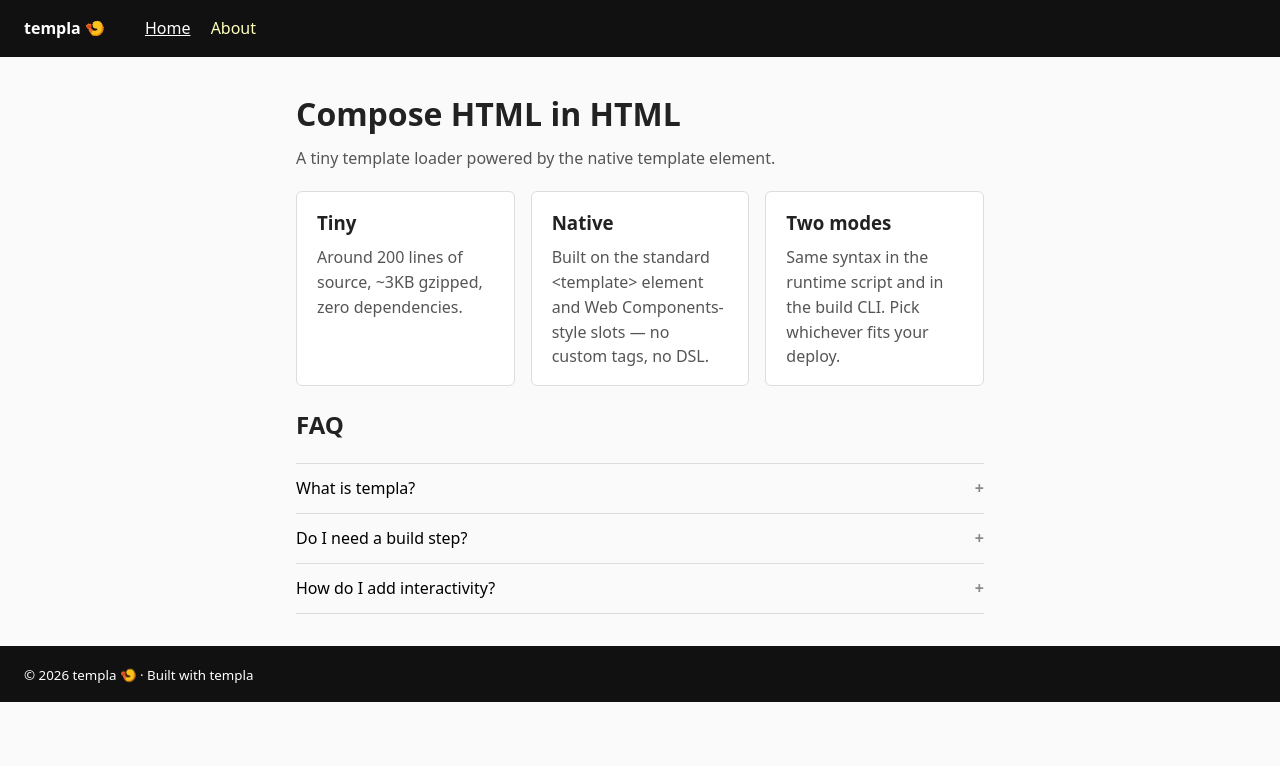
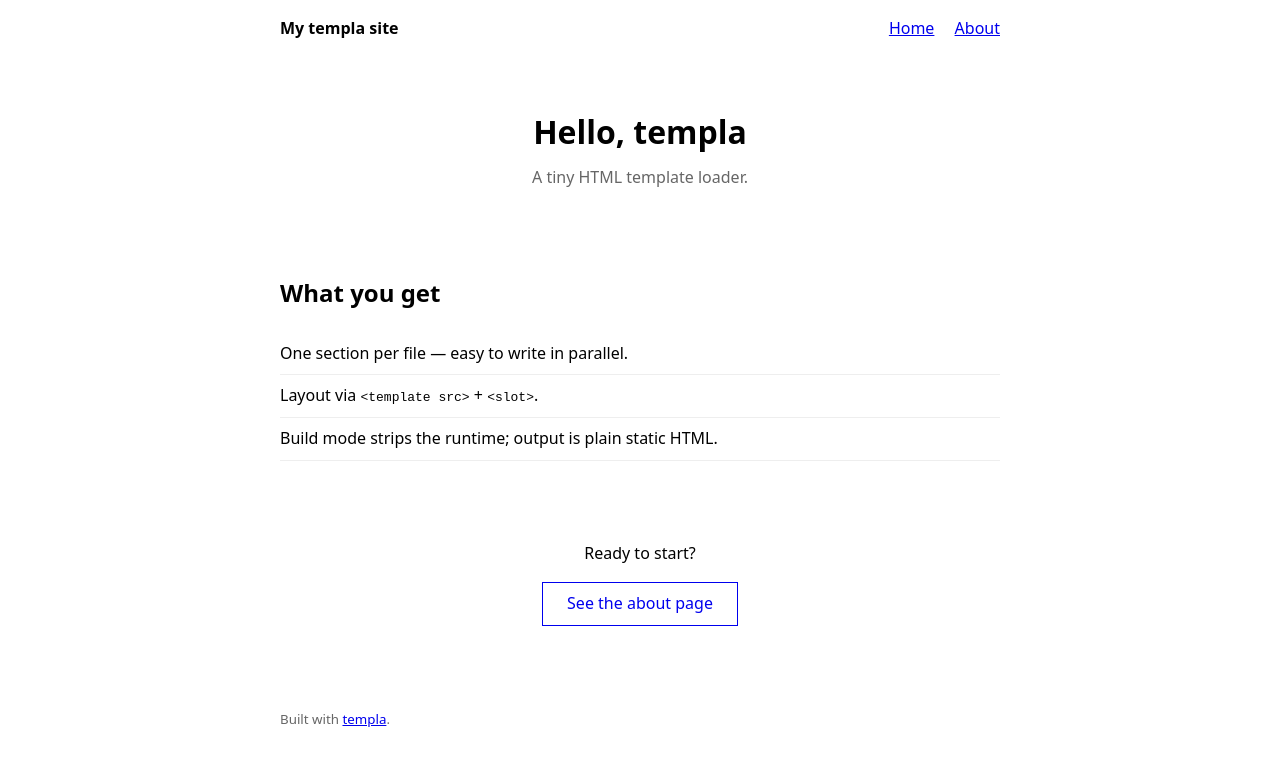
Before and after one commit to yjmtmtk/templa-js, a website: page examples/index.html in a window 1280 px wide. Drawn offline with nearby package versions, Linux system fonts and the light colour scheme.

Commit message:
Rewrite examples/ to mirror the section-separated scaffold

```diff
--- a/examples/_layouts/main.html
+++ /dev/null
@@ -1,12 +0,0 @@
-<header>
-  <strong>templa 🍤</strong>
-  <nav>
-    <slot name="nav"></slot>
-  </nav>
-</header>
-<main>
-  <slot></slot>
-</main>
-<footer>
-  <small>&copy; 2026 templa 🍤 &middot; Built with templa</small>
-</footer>
--- a/examples/_partials/card.html
+++ /dev/null
@@ -1,9 +0,0 @@
-<style data-merge="style.css">
-  .card { background: #fff; border: 1px solid #ddd; border-radius: 6px; padding: 1rem 1.25rem; }
-  .card h3 { margin: 0 0 .5rem; }
-  .card p { margin: 0; color: #555; }
-</style>
-<article class="card">
-  <h3>{{title}}</h3>
-  <p>{{body}}</p>
-</article>
--- /dev/null
+++ b/examples/_partials/common-footer.html
@@ -0,0 +1,3 @@
+<footer>
+  <small>Built with <a href="https://github.com/yjmtmtk/templa">templa</a>.</small>
+</footer>
--- /dev/null
+++ b/examples/_partials/common-head.html
@@ -0,0 +1,4 @@
+<meta charset="utf-8" />
+<meta name="viewport" content="width=device-width, initial-scale=1" />
+<title>{{title}}</title>
+<link rel="stylesheet" href="./style.css" />
--- /dev/null
+++ b/examples/_partials/common-header.html
@@ -0,0 +1,7 @@
+<header>
+  <strong>My templa site</strong>
+  <nav>
+    <a href="./index.html">Home</a>
+    <a href="./about.html">About</a>
+  </nav>
+</header>
--- /dev/null
+++ b/examples/_partials/common-layout.html
@@ -0,0 +1,5 @@
+<template src="common-header.html"></template>
+<main>
+  <slot></slot>
+</main>
+<template src="common-footer.html"></template>
--- a/examples/_partials/faq.html
+++ /dev/null
@@ -1,48 +0,0 @@
-<style data-merge="style.css">
-  .faq-item { border-top: 1px solid #ddd; }
-  .faq-item:last-child { border-bottom: 1px solid #ddd; }
-  .faq-item button {
-    width: 100%; text-align: left; padding: .75rem 0;
-    background: none; border: none; font: inherit; cursor: pointer;
-    display: flex; justify-content: space-between; align-items: center;
-  }
-  .faq-item button::after { content: '+'; color: #888; font-weight: bold; }
-  .faq-item.active button::after { content: '−'; }
-  .faq-item div[x-show] { padding: 0 0 1rem; color: #555; }
-</style>
-<section class="faq" x-data="{ open: null }">
-  <h2>FAQ</h2>
-
-  <div class="faq-item" :class="{ active: open === 1 }">
-    <button type="button" @click="open = open === 1 ? null : 1">
-      What is templa?
-    </button>
-    <div x-show="open === 1">
-      A tiny HTML template loader that lets you compose pages from
-      <code>&lt;template src&gt;</code> partials, with Handlebars-style
-      variables and Web Components-style slots.
-    </div>
-  </div>
-
-  <div class="faq-item" :class="{ active: open === 2 }">
-    <button type="button" @click="open = open === 2 ? null : 2">
-      Do I need a build step?
-    </button>
-    <div x-show="open === 2">
-      No. Drop the runtime script into a page and it works. For SEO or
-      faster first paint, run <code>npx @yjmtmtk/templa build</code> to
-      pre-render to static HTML.
-    </div>
-  </div>
-
-  <div class="faq-item" :class="{ active: open === 3 }">
-    <button type="button" @click="open = open === 3 ? null : 3">
-      How do I add interactivity?
-    </button>
-    <div x-show="open === 3">
-      Pair templa with <a href="https://alpinejs.dev/" target="_blank" rel="noopener">Alpine.js</a>.
-      templa composes the page; Alpine reacts to user input. This very
-      accordion is powered by Alpine.
-    </div>
-  </div>
-</section>
--- a/examples/_partials/hero.html
+++ /dev/null
@@ -1,8 +0,0 @@
-<style data-merge="style.css">
-  .hero h1 { margin: 0 0 .5rem; font-size: 2rem; }
-  .hero p  { margin: 0; color: #555; }
-</style>
-<section class="hero">
-  <h1>{{heading}}</h1>
-  <p>{{subheading}}</p>
-</section>
--- /dev/null
+++ b/examples/_partials/index-cta.html
@@ -0,0 +1,8 @@
+<style data-merge="style.css">
+  .index-cta { padding: var(--space-5) 0; text-align: center; }
+  .index-cta a { display: inline-block; padding: var(--space-2) var(--space-4); border: 1px solid currentColor; text-decoration: none; }
+</style>
+<section class="index-cta">
+  <p>Ready to start?</p>
+  <a href="./about.html">See the about page</a>
+</section>
--- /dev/null
+++ b/examples/_partials/index-features.html
@@ -0,0 +1,13 @@
+<style data-merge="style.css">
+  .index-features { padding: var(--space-5) 0; }
+  .index-features ul { list-style: none; padding: 0; margin: 0; }
+  .index-features li { padding: var(--space-2) 0; border-bottom: 1px solid #eee; }
+</style>
+<section class="index-features">
+  <h2>What you get</h2>
+  <ul>
+    <li>One section per file — easy to write in parallel.</li>
+    <li>Layout via <code>&lt;template src&gt;</code> + <code>&lt;slot&gt;</code>.</li>
+    <li>Build mode strips the runtime; output is plain static HTML.</li>
+  </ul>
+</section>
--- /dev/null
+++ b/examples/_partials/index-hero.html
@@ -0,0 +1,9 @@
+<style data-merge="style.css">
+  .index-hero { padding: var(--space-6) 0 var(--space-5); text-align: center; }
+  .index-hero h1 { margin: 0 0 var(--space-2); font-size: 2rem; }
+  .index-hero p { margin: 0; color: #666; }
+</style>
+<section class="index-hero">
+  <h1>Hello, templa</h1>
+  <p>A tiny HTML template loader.</p>
+</section>
--- a/examples/_partials/meta.html
+++ /dev/null
@@ -1,4 +0,0 @@
-<meta charset="UTF-8" />
-<meta name="viewport" content="width=device-width, initial-scale=1.0" />
-<meta name="theme-color" content="#111" />
-<link rel="stylesheet" href="./style.css" />
--- a/examples/_partials/nav.html
+++ /dev/null
@@ -1,2 +0,0 @@
-<a href="./"            data-nav="home">Home</a>
-<a href="./about.html"  data-nav="about">About</a>
--- a/examples/index.html
+++ b/examples/index.html
@@ -1,38 +1,15 @@
 <!DOCTYPE html>
 <html lang="en">
 <head>
-  <title>templa — home</title>
-  <template src="_partials/meta.html"></template>
+  <template src="_partials/common-head.html" title="Home"></template>
+</head>
+<body>
+  <template src="_partials/common-layout.html">
+    <template src="_partials/index-hero.html"></template>
+    <template src="_partials/index-features.html"></template>
+    <template src="_partials/index-cta.html"></template>
+  </template>
   <script src="../templa.js"></script>
-  <script src="https://cdn.jsdelivr.net/npm/alpinejs@3/dist/cdn.min.js" defer></script>
-  <script type="module">
-    await templa.start();
-    window.Alpine && Alpine.initTree(document.body);
-  </script>
-</head>
-<body data-page="home">
-  <template src="_layouts/main.html">
-    <template slot="nav">
-      <template src="_partials/nav.html"></template>
-    </template>
-
-    <template src="_partials/hero.html"
-      heading="Compose HTML in HTML"
-      subheading="A tiny template loader powered by the native template element."></template>
-
-    <section class="cards">
-      <template src="_partials/card.html"
-        title="Tiny"
-        body="Around 200 lines of source, ~3KB gzipped, zero dependencies."></template>
-      <template src="_partials/card.html"
-        title="Native"
-        body="Built on the standard &lt;template&gt; element and Web Components-style slots — no custom tags, no DSL."></template>
-      <template src="_partials/card.html"
-        title="Two modes"
-        body="Same syntax in the runtime script and in the build CLI. Pick whichever fits your deploy."></template>
-    </section>
-
-    <template src="_partials/faq.html"></template>
-  </template>
+  <script type="module">await templa.start();</script>
 </body>
 </html>
--- a/examples/style.css
+++ b/examples/style.css
@@ -1,32 +1,19 @@
-/* ─── Base + chrome only.
-       Shape primitives (hero, sub-hero, card, faq) carry their own styles
-       in their _partials/*.html via <style data-merge="style.css">.
-       The build CLI dedupes and appends them here automatically. ─── */
-
-* { box-sizing: border-box; }
-body { margin: 0; background: #fafafa; color: #222; font-family: system-ui, sans-serif; line-height: 1.55; }
-
-header, footer { background: #111; color: #fff; padding: 1rem 1.5rem; }
-header { display: flex; align-items: baseline; gap: 1.5rem; }
-header nav a { color: #ffb; margin-left: 1rem; text-decoration: none; }
-
-main { max-width: 720px; margin: 2rem auto; padding: 0 1rem; }
-section + section, .prose > * + * { margin-top: 1.25rem; }
-
-code, pre { background: #eee; border-radius: 3px; }
-code { padding: 0 .25em; }
-pre { padding: .75rem 1rem; overflow: auto; }
-
-/* Card grid layout (.card itself is styled co-located in _partials/card.html) */
-.cards { display: grid; grid-template-columns: repeat(auto-fit, minmax(200px, 1fr)); gap: 1rem; }
-
-/* Active page highlight — declarative via [data-page] / [data-nav] */
-body[data-page="home"]  [data-nav="home"],
-body[data-page="about"] [data-nav="about"] {
-  color: #fff;
-  text-decoration: underline;
+:root {
+  --space-1: 0.25rem;
+  --space-2: 0.5rem;
+  --space-3: 1rem;
+  --space-4: 1.5rem;
+  --space-5: 2rem;
+  --space-6: 3rem;
+  --space-7: 4rem;
 }
-
-/* Prose pages */
-.prose { max-width: 60ch; }
-.prose h1 { margin-top: 0; }
+body {
+  font-family: system-ui, sans-serif;
+  max-width: 720px;
+  margin: 0 auto;
+  padding: 0 var(--space-3);
+  line-height: 1.6;
+}
+header { display: flex; justify-content: space-between; align-items: center; padding: var(--space-3) 0; }
+header nav a { margin-left: var(--space-3); }
+footer { padding: var(--space-3) 0; color: #666; margin-top: var(--space-5); }
```
Also changed, not shown: examples/_partials/about-body.html (added, +8 -0 lines), examples/_partials/common-subhero.html (added, +7 -0 lines), examples/_partials/sub-hero.html (deleted, +0 -9 lines), examples/about.html (+7 -31 lines).
